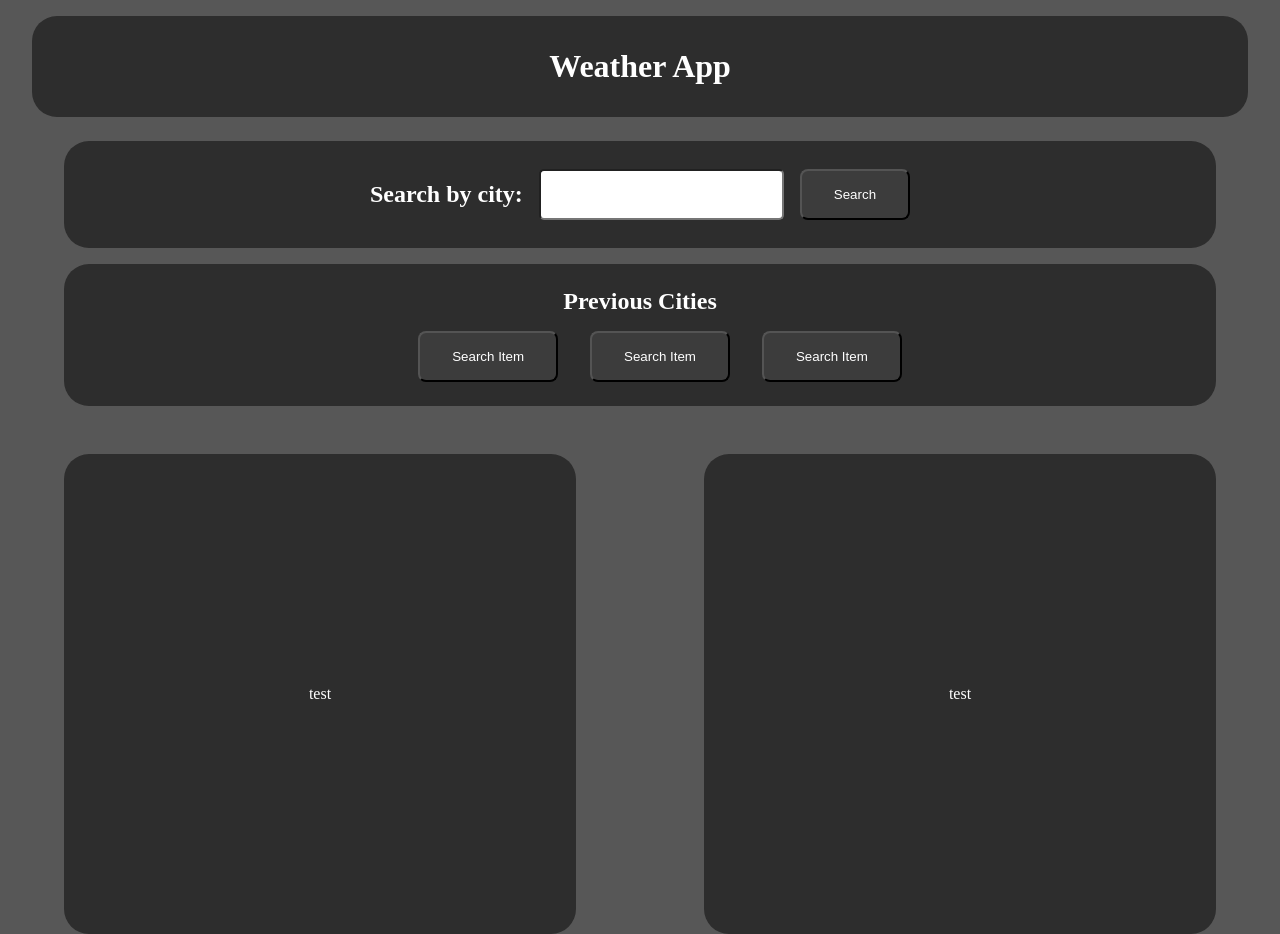
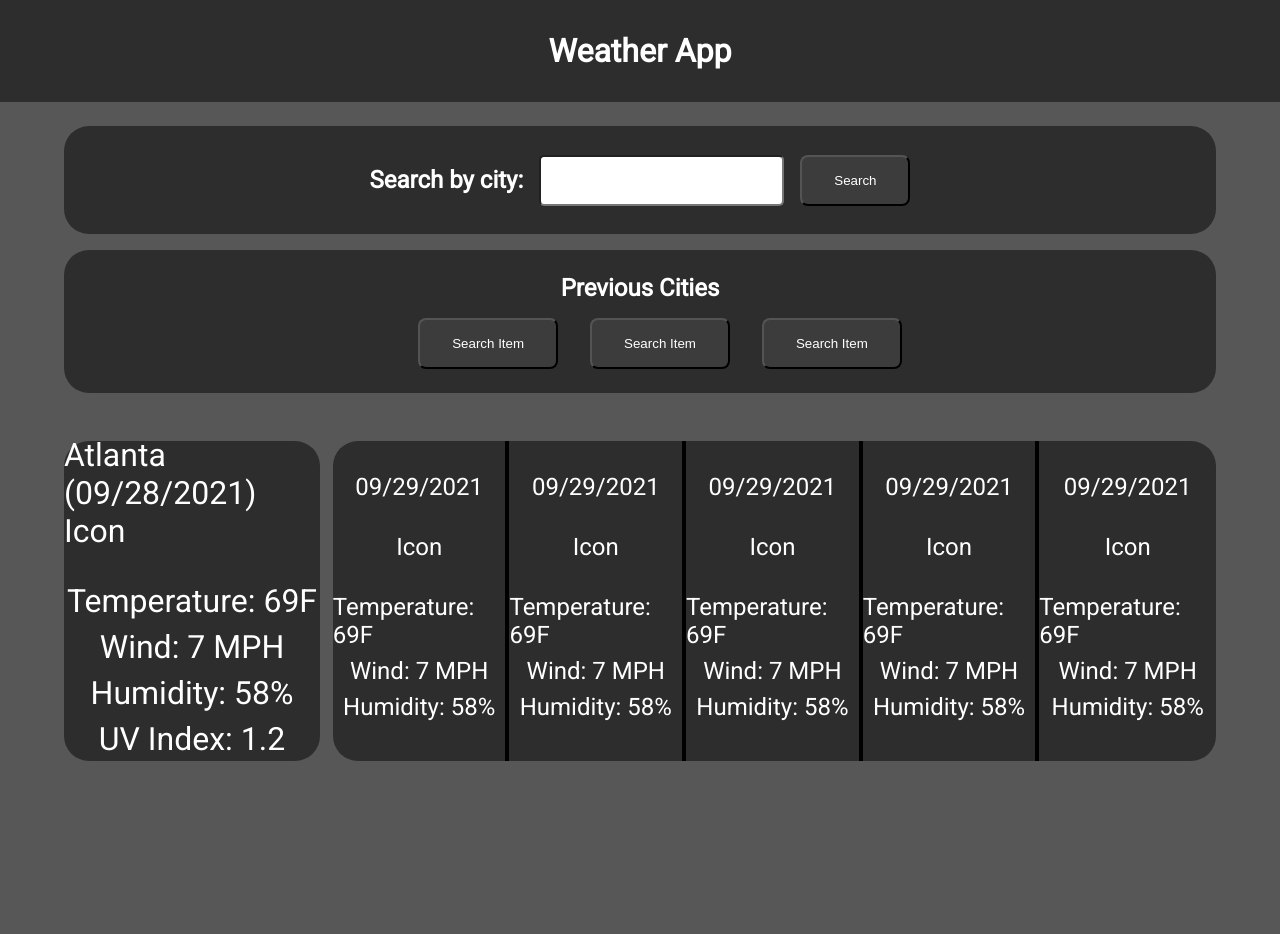
Before and after one commit to SeanOVery/weather-app, a plain HTML site: page index.html in a window 1280 px wide. After the commit the page ends 800 px from the top, so only its background shows below. Drawn offline with Linux system fonts and the light colour scheme.

Commit message:
styling for today and forecast elements done

```diff
--- a/assets/css/style.css
+++ b/assets/css/style.css
@@ -1,3 +1,5 @@
+@import url('https://fonts.googleapis.com/css2?family=Roboto&display=swap');
+
 * {
   box-sizing: border-box;
 }
@@ -19,6 +21,7 @@ h6 {
 
 body {
   margin: 0;
+  font-family: 'Roboto', sans-serif;
   display: flex;
   flex-direction: column;
   justify-content: center;
@@ -34,12 +37,11 @@ body {
 
 .title-bar {
   background-color: var(--bg-dark);
-  width: 95vw;
-  margin: 1rem 0;
+  width: 100vw;
+  margin-bottom: 1rem;
   padding: 2rem 3rem;
   display: flex;
   justify-content: center;
-  border-radius: 25px;
 }
 
 .nav-container {
@@ -59,9 +61,6 @@ body {
   justify-content: center;
   align-items: center;
   border-radius: 25px;
-}
-
-.search-bar {
 }
 
 .search-city-heading {
@@ -111,13 +110,13 @@ body {
 .results-container {
   display: flex;
   width: 90vw;
-  height: 60vh;
+  height: 40vh;
   justify-content: space-between;
   align-items: center;
 }
 
 .weather-today {
-  width: 40vw;
+  width: 20vw;
   background-color: var(--bg-dark);
   height: 100%;
   border-radius: 25px;
@@ -128,16 +127,49 @@ body {
   margin-top: 5rem;
 }
 
+.weather-today div {
+  font-size: 2rem;
+  margin-bottom: 0.5rem;
+}
+
+.city-today {
+  margin-bottom: 2rem !important;
+}
+
 .weather-forecast {
-  width: 40vw;
+  width: 69vw;
   background-color: var(--bg-dark);
   height: 100%;
   border-radius: 25px;
   display: flex;
-  flex-flow: row wrap;
+  flex-direction: row;
   justify-content: center;
   align-items: center;
   margin-top: 5rem;
+}
+
+.forecast-card {
+  width: 20%;
+  height: 100%;
+  display: flex;
+  flex-direction: column;
+  justify-content: center;
+  align-items: center;
+  font-size: 1.5rem;
+  border-right: 4px solid black;
+}
+
+.forecast-card:last-of-type {
+  border-right: none;
+}
+
+.forecast-card div {
+  margin-bottom: 0.5rem;
+}
+
+.forecast-card div:nth-of-type(1),
+.forecast-card div:nth-of-type(2) {
+  margin-bottom: 2rem !important;
 }
 
 @media (max-width: 1000px) {
@@ -146,14 +178,33 @@ body {
     height: auto;
   }
 
-  .weather-today,
-  .weather-forecast {
+  .weather-today {
     width: 90vw;
     height: 50vh;
     margin-top: 2.5rem;
   }
 
   .weather-forecast {
+    width: 90vw;
+    flex-direction: column;
+  }
+
+  .forecast-card {
+    height: 20%;
+    width: 100%;
+    border-right: none;
+    border-bottom: 4px solid black;
+  }
+
+  .forecast-card div {
+    margin: 1rem 0;
+  }
+
+  .forecast-card:last-of-type {
+    border-bottom: none;
+  }
+
+  .weather-forecast {
     margin-bottom: 5rem;
   }
 }
--- a/index.html
+++ b/index.html
@@ -4,6 +4,7 @@
     <meta charset="UTF-8">
     <meta http-equiv="X-UA-Compatible" content="IE=edge">
     <meta name="viewport" content="width=device-width, initial-scale=1.0">
+    <link rel="stylesheet" href="https://cdnjs.cloudflare.com/ajax/libs/font-awesome/6.0.0-beta2/css/all.min.css" integrity="sha512-YWzhKL2whUzgiheMoBFwW8CKV4qpHQAEuvilg9FAn5VJUDwKZZxkJNuGM4XkWuk94WCrrwslk8yWNGmY1EduTA==" crossorigin="anonymous" referrerpolicy="no-referrer" />
     <link rel="stylesheet" href="./assets/css/style.css">
     <title>Weather App</title>
 </head>
@@ -27,8 +28,50 @@
       </nav>
     </header>
     <main class="results-container">
-      <section class="weather-today">test</section>
-      <section class="weather-forecast">test</section>
+      <section class="weather-today">
+        <div class="city-today">Atlanta (09/28/2021) Icon</div>
+        <div class="temp-today">Temperature: 69F</div>
+        <div class="wind-today">Wind: 7 MPH</div>
+        <div class="humidity-today">Humidity: 58%</div>
+        <div class="uv-index-today">UV Index: 1.2</div>
+      </section>
+      <section class="weather-forecast">
+        <div class="forecast-card">
+          <div class="forecast-date">09/29/2021</div>
+          <div class="forecast-icon">Icon</div>
+          <div class="forecast-temp">Temperature: 69F</div>
+          <div class="forecast-wind">Wind: 7 MPH</div>
+          <div class="forecast-humidity">Humidity: 58%</div>
+        </div>
+        <div class="forecast-card">
+          <div class="forecast-date">09/29/2021</div>
+          <div class="forecast-icon">Icon</div>
+          <div class="forecast-temp">Temperature: 69F</div>
+          <div class="forecast-wind">Wind: 7 MPH</div>
+          <div class="forecast-humidity">Humidity: 58%</div>
+        </div>
+        <div class="forecast-card">
+          <div class="forecast-date">09/29/2021</div>
+          <div class="forecast-icon">Icon</div>
+          <div class="forecast-temp">Temperature: 69F</div>
+          <div class="forecast-wind">Wind: 7 MPH</div>
+          <div class="forecast-humidity">Humidity: 58%</div>
+        </div>
+        <div class="forecast-card">
+          <div class="forecast-date">09/29/2021</div>
+          <div class="forecast-icon">Icon</div>
+          <div class="forecast-temp">Temperature: 69F</div>
+          <div class="forecast-wind">Wind: 7 MPH</div>
+          <div class="forecast-humidity">Humidity: 58%</div>
+        </div>
+        <div class="forecast-card">
+          <div class="forecast-date">09/29/2021</div>
+          <div class="forecast-icon">Icon</div>
+          <div class="forecast-temp">Temperature: 69F</div>
+          <div class="forecast-wind">Wind: 7 MPH</div>
+          <div class="forecast-humidity">Humidity: 58%</div>
+        </div>
+      </section>
     </main>
     <script src="./assets/js/main.js"></script>
 </body>
```
